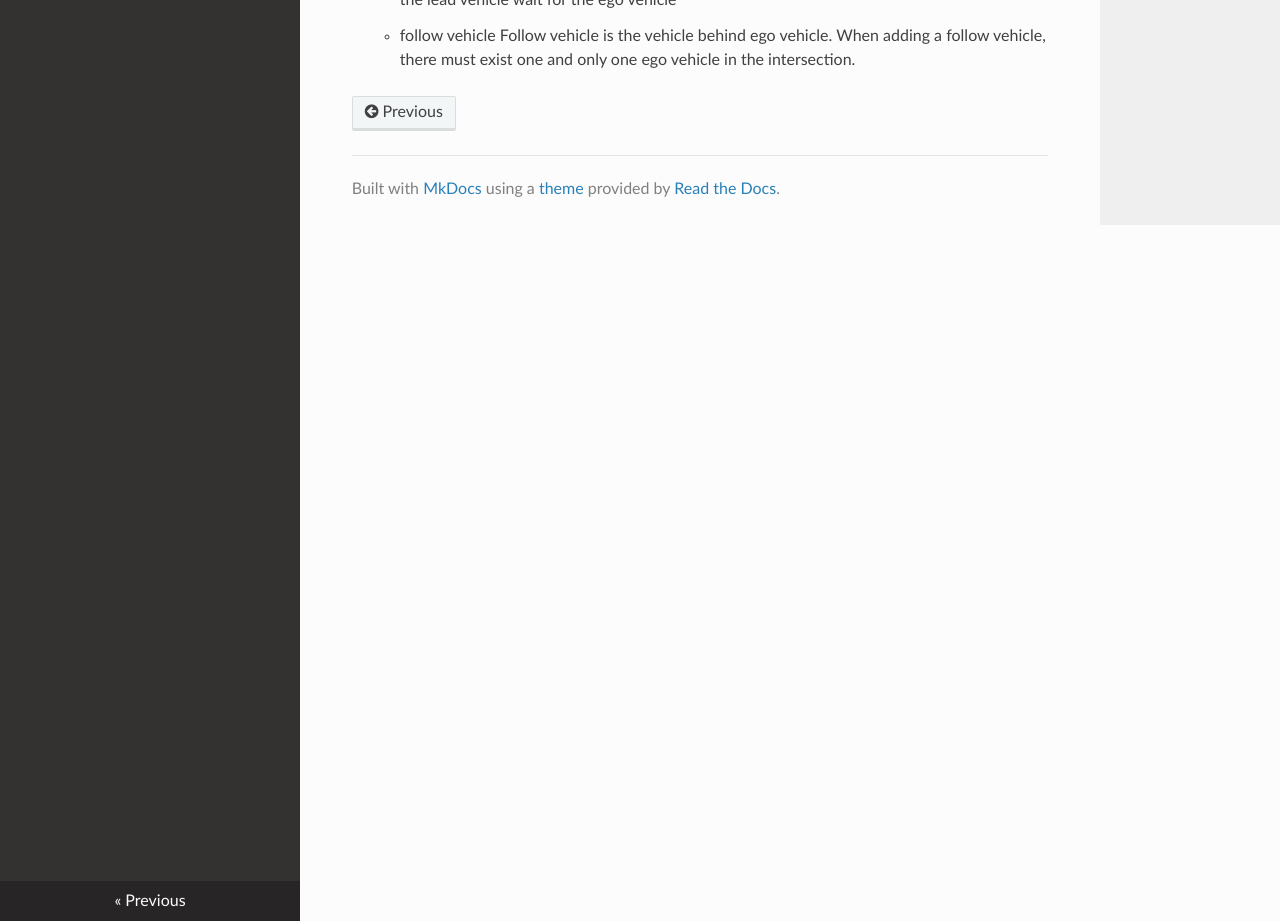
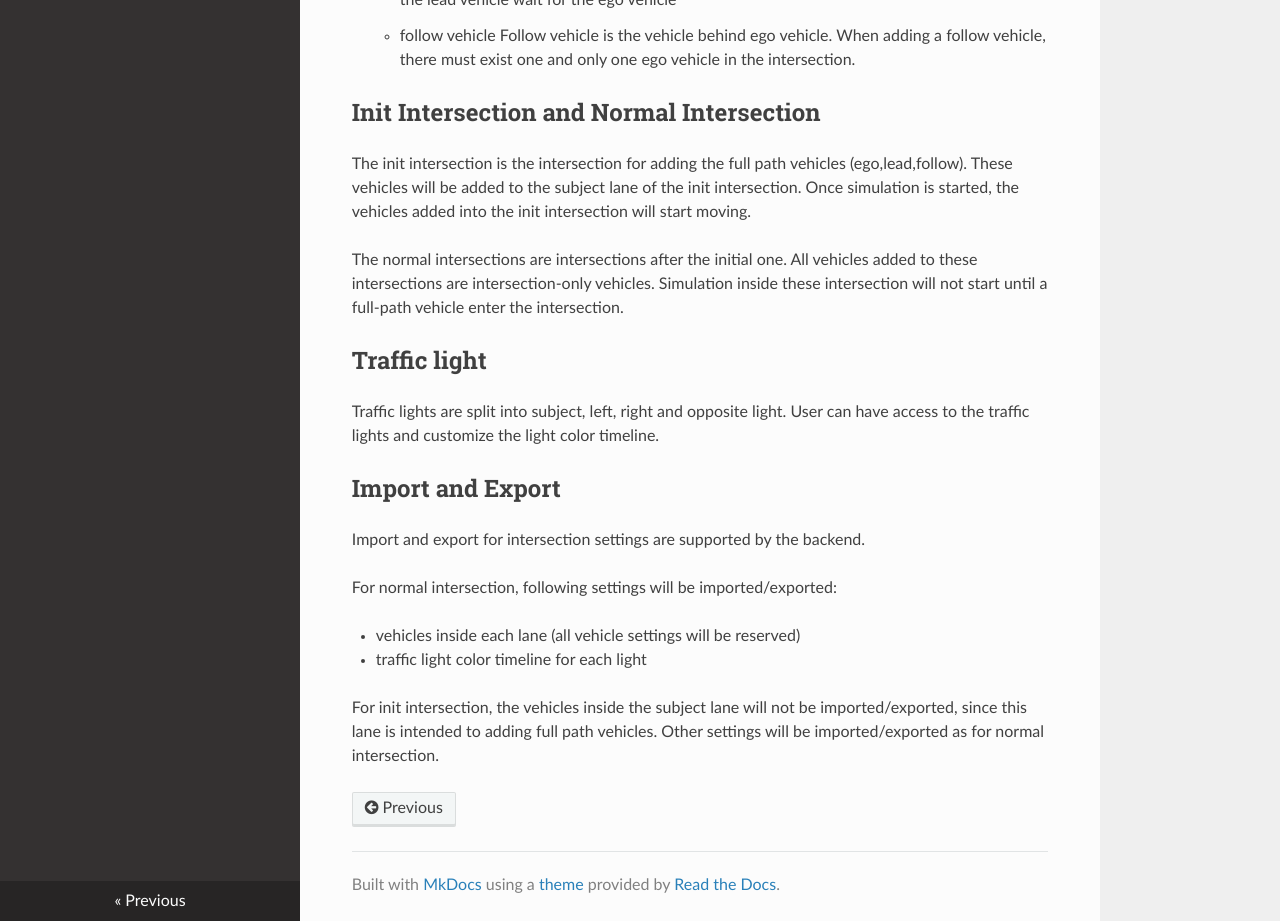
Before and after one commit to CenturyLiu/Carla-GUI, an MkDocs documentation site: the page built from Docs/urban_backend_introduction.md, in a window 1280 px wide and 1400 px high, scrolled down 6822 px, cut to the strip 479-1400 px from the top of the window. Built offline with MkDocs 1.6.1, drawn with Linux system fonts in a browser that asks for light colours; nearby versions of some CDN libraries; some of the changed text lies outside the part shown.

Commit message:
docs: update the urban intersection introduction

```diff
--- a/Docs/urban_backend_introduction.md
+++ b/Docs/urban_backend_introduction.md
@@ -141,3 +141,24 @@ Backend supports 2 different type of vehicles:
 
     - follow vehicle
     Follow vehicle is the vehicle behind ego vehicle. When adding a follow vehicle, there must exist one and only one ego vehicle in the intersection.
+
+## Init Intersection and Normal Intersection
+
+The init intersection is the intersection for adding the full path vehicles (ego,lead,follow). These vehicles will be added to the subject lane of the init intersection. Once simulation is started, the vehicles added into the init intersection will start moving.
+
+The normal intersections are intersections after the initial one. All vehicles added to these intersections are intersection-only vehicles. Simulation inside these intersection will not start until a full-path vehicle enter the intersection.
+
+## Traffic light
+
+Traffic lights are split into subject, left, right and opposite light. User can have access to the traffic lights and customize the light color timeline.
+
+## Import and Export
+
+Import and export for intersection settings are supported by the backend.
+
+For normal intersection, following settings will be imported/exported:
+
+- vehicles inside each lane (all vehicle settings will be reserved)
+- traffic light color timeline for each light
+
+For init intersection, the vehicles inside the subject lane will not be imported/exported, since this lane is intended to adding full path vehicles. Other settings will be imported/exported as for normal intersection.
```
